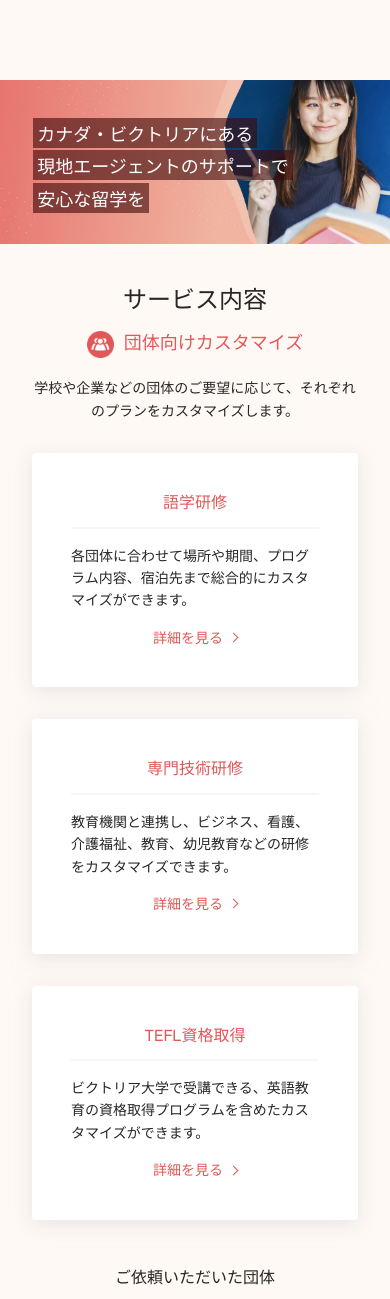
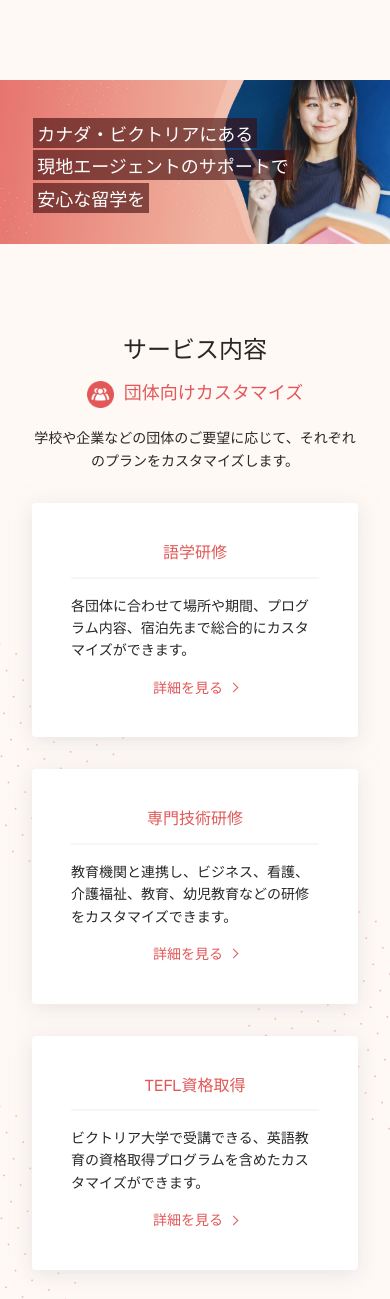
Before and after one commit to k8732yamazaki/Kaori, a PHP site: page /index.html in a window 390 px wide. Shown: the top 1299 px of the page. Run offline with PHP 8.4, Linux system fonts and the light colour scheme.

Commit message:
Add background images for #service

```diff
--- a/css/style.css
+++ b/css/style.css
@@ -188,6 +188,35 @@ header nav li::after {
 /* end of hero -------------------------------------  */
 
 /* service -------------------------------------  */
+#service .inner {
+    padding: 0;
+    margin: 0 auto;
+}
+
+#service > .inner {
+    padding: 90px 0 0;
+}
+
+#service .wrapper_content:last-child .inner {
+    margin: 0 auto 100px;
+}
+
+#service .wrapper_content {
+    position: relative;
+}
+
+#service .wrapper_content::before {
+    content: "";
+    width: 100%;
+    height: 106%;
+    position: absolute;
+    top: 6%;
+    left: -8%;
+    right: -8%;
+    background: url(../images/bg_dots.png) no-repeat top center;
+    margin: auto;
+    z-index: -1;
+}
 
 #service .content {
     margin: 40px 0 80px;
@@ -638,6 +667,12 @@ header nav li::after {
 
 /* end of general ------------------------------------- */
 
+    #service .wrapper_content::before {
+        top: 20%;
+        background: url(../images/bg_dots_sp.png) no-repeat top center;
+        background-size: 100%;
+    }
+
     #service .clients {
         margin: 40px 0 0;
     }
--- a/index.html
+++ b/index.html
@@ -27,6 +27,9 @@
 		<section id="service">
 			<div class="inner">
 				<h2>サービス内容</h2>
+			</div>
+			<div class="wrapper_content">
+				<div class="inner">
 					<div class="content">
 						<h3 class="ttl_group">団体向けカスタマイズ</h3>
 						<p>学校や企業などの団体のご要望に応じて、それぞれのプランをカスタマイズします。</p>
@@ -108,6 +111,10 @@
 							</div>
 						</div>
 					</div>
+				</div>
+			</div>
+			<div class="wrapper_content">
+				<div class="inner">
 					<div class="content">
 						<h3 class="ttl_individual">個人向けカスタマイズ</h3>
 						<p>丁寧なカウンセリングで一人ひとりに合った最適な留学プランをカスタマイズします。</p>
@@ -133,6 +140,7 @@
 									<p><span>詳細を見る</span></p>
 								</div>
 							</a>
+						</div>
 					</div>
 				</div>
 			</div>
```
Also changed, not shown: images/bg_dots.png (added), images/bg_dots_sp.png (added). Lines whose indentation alone changed are shown as unchanged.
